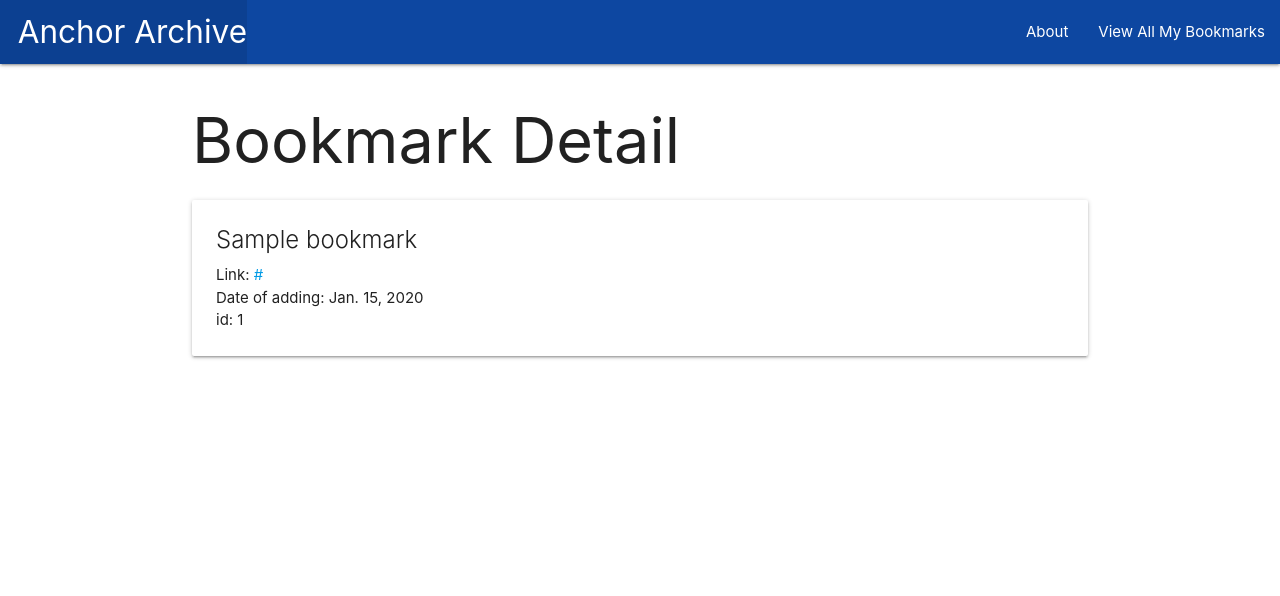
After one commit to gmanatov/anchorarchive, a Django app: page /bookmarks/1/ in a window 1280 px wide. The commit adds this page. Shown: the top 596 px of the page. Run offline with Django 5.2, Linux system fonts and the light colour scheme; tables that the repository leaves empty hold one stand-in row (values such as "Sample post").

Commit message:
added READ functionality to any entry of Bookmark database

```diff
--- /dev/null
+++ b/main_app/templates/bookmarks/detail.html
@@ -0,0 +1,15 @@
+{% extends 'base.html' %}
+
+{% block content %}
+<h1>Bookmark Detail</h1>
+
+<div class="card">
+    <div class="card-content">
+        <span class="card-title">{{ bookmark.title }}</span>
+        <p>Link: <a href="{{ bookmark.url }}" target="_blank">{{ bookmark.url }}</a></p>
+        <p>Date of adding: {{ bookmark.date_created }}</p>
+        <p>id:  {{ bookmark.id }}</p>
+    </div>
+</div>
+
+{% endblock %}
--- a/main_app/templates/bookmarks/index.html
+++ b/main_app/templates/bookmarks/index.html
@@ -4,14 +4,17 @@
 <h1>Bookmarks List</h1>
 
 {% for bookmark in bookmarks %}
+
+<a href="/bookmarks/{{ bookmark.id }}">
     <div class="card">
         <div class="card-content">
             <span class="card-title">{{ bookmark.title }}</span>
-        {% comment %} <p>id: {{ bookmark.id }}</p> {% endcomment %}
             <p>Link: {{ bookmark.url }}</p>
             <p>Date of adding: {{ bookmark.date_created }}</p>
         </div>
     </div>
+</a>
+
 {% endfor %}
 
 {% endblock %}
--- a/main_app/urls.py
+++ b/main_app/urls.py
@@ -2,7 +2,8 @@ from django.urls import path
 from . import views
 
 urlpatterns = [
-    path('', views.home),
-    path('about/', views.about),
-    path('bookmarks/', views.bookmarks_index),
+    path('', views.home, name='home'),
+    path('about/', views.about, name='about'),
+    path('bookmarks/', views.bookmarks_index, name='index'),
+    path('bookmarks/<int:bookmark_id>/', views.bookmarks_detail, name='detail'),
 ]
--- a/main_app/views.py
+++ b/main_app/views.py
@@ -13,6 +13,13 @@ def bookmarks_index(request):
     bookmarks = Bookmark.objects.all()
     return render(request, 'bookmarks/index.html', {
         'bookmarks': bookmarks
+    })
+
+def bookmarks_detail(request, bookmark_id):
+    # we need to commuicate with the database here
+    bookmark = Bookmark.objects.get(id=bookmark_id)
+    return render(request, 'bookmarks/detail.html', {
+        'bookmark': bookmark
     })
 
 
```
Lines whose indentation alone changed are shown as unchanged.
